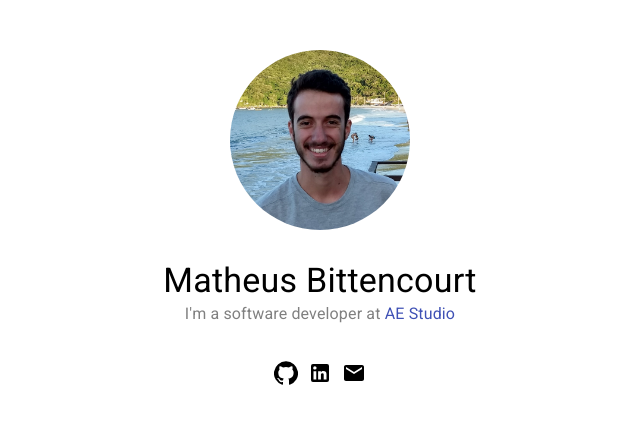
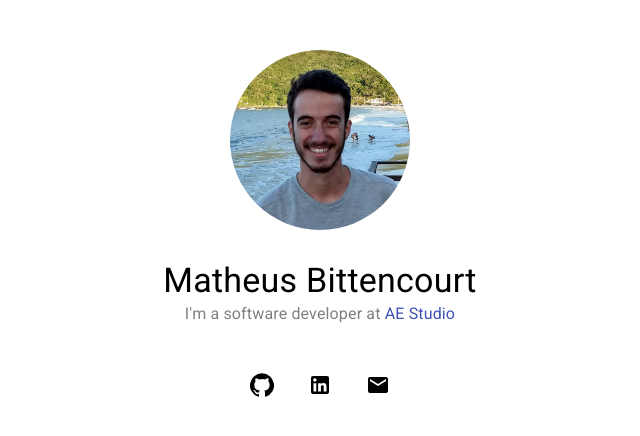
Before and after one commit to matheuspb/matheuspb.com, a Next.js app: page / in a window 1280 px wide. Shown: the top 436 px of the page, without its empty margins (320-960 px from the left). Built offline with nearby package versions, Linux system fonts and the light colour scheme.

Commit message:
use buttons instead of links

```diff
--- a/pages/index.tsx
+++ b/pages/index.tsx
@@ -1,6 +1,7 @@
 import React from 'react'
 import {
   Box,
+  IconButton,
   Link,
   Typography,
 } from '@material-ui/core'
@@ -9,6 +10,7 @@ import GithubIcon from '@material-ui/icons/GitHub'
 import LinkedInIcon from '@material-ui/icons/LinkedIn'
 import MailIcon from '@material-ui/icons/Mail'
 import Image from 'next/image'
+import { useRouter } from 'next/router'
 
 const useStyles = makeStyles({
   container: {
@@ -38,7 +40,9 @@ const useStyles = makeStyles({
 })
 
 const Home: React.FunctionComponent = () => {
+  const router = useRouter()
   const styles = useStyles()
+
   const icons = [
     {
       Icon: GithubIcon,
@@ -72,9 +76,13 @@ const Home: React.FunctionComponent = () => {
       </Typography>
       <Box className={styles.iconsContainer}>
         {icons.map(({ Icon, url }, key) => (
-          <Link key={key} href={url}>
-            <Icon className={styles.icon} />
-          </Link>
+          <IconButton
+            key={key}
+            onClick={() => router.push(url)}
+            className={styles.icon}
+          >
+            <Icon />
+          </IconButton>
         ))}
       </Box>
     </Box>
```
